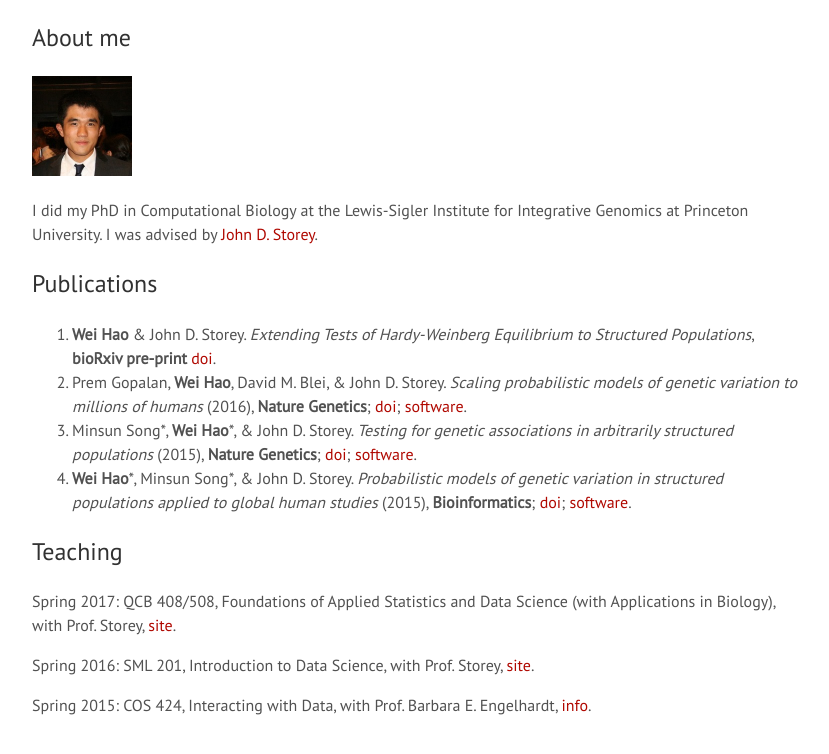
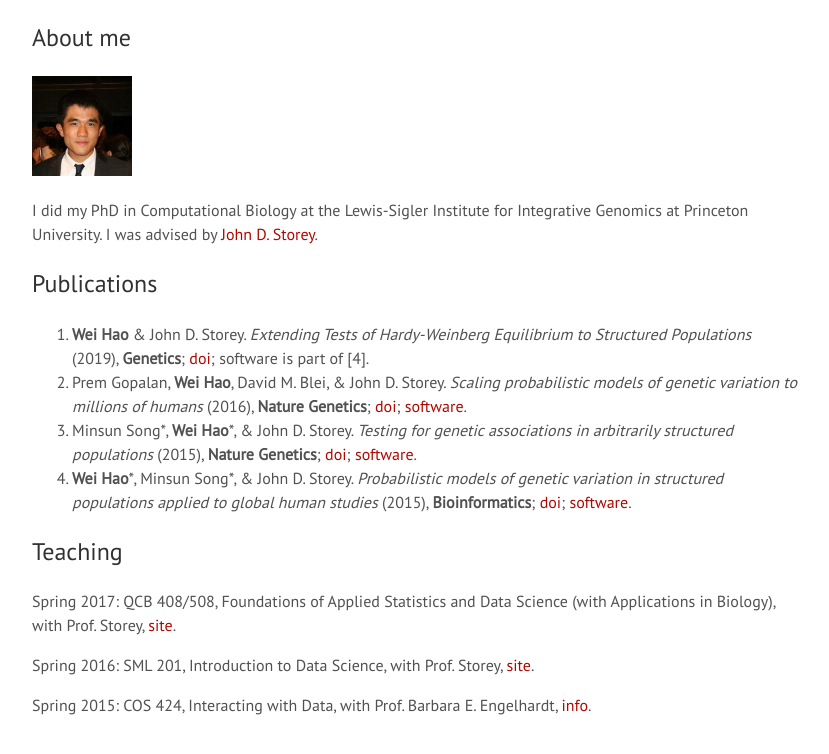
Before and after one commit to whao89/whao89.github.io, a Jekyll site: the page built from index.md, in a window 1280 px wide. Shown: the top 754 px of the page, without its empty margins (224-1053 px from the left). Built offline with Jekyll 4.4.1, drawn with Linux system fonts in a browser that asks for light colours; our own code applies the rules of GitHub Pages for plain Markdown files.

Commit message:
update sHWE citation

```diff
--- a/index.md
+++ b/index.md
@@ -11,7 +11,7 @@ I did my PhD in Computational Biology at the Lewis-Sigler Institute for Integrat
 
 ## Publications
 
-1. **Wei Hao** & John D. Storey. *Extending Tests of Hardy-Weinberg Equilibrium to Structured Populations*, **bioRxiv pre-print** [doi](https://doi.org/10.1101/240804).
+1. **Wei Hao** & John D. Storey. *Extending Tests of Hardy-Weinberg Equilibrium to Structured Populations* (2019), **Genetics**; [doi](https://doi.org/10.1534/genetics.119.302370); software is part of [4].
 2. Prem Gopalan, **Wei Hao**, David M. Blei, & John D. Storey. *Scaling probabilistic models of genetic variation to millions of humans* (2016), **Nature Genetics**; [doi](http://dx.doi.org/10.1038/ng.3710); [software](http://github.com/Storeylab/terastructure).
 3. Minsun Song\*, **Wei Hao**\*, & John D. Storey. *Testing for genetic associations in arbitrarily structured populations* (2015), **Nature Genetics**; [doi](http://dx.doi.org/10.1038/ng.3244); [software](http://github.com/StoreyLab/gcatest).
 4. **Wei Hao**\*, Minsun Song\*, & John D. Storey. *Probabilistic models of genetic variation in structured populations applied to global human studies* (2015), **Bioinformatics**; [doi](http://dx.doi.org/10.1093/bioinformatics/btv641); [software](http://github.com/StoreyLab/lfa).
```
